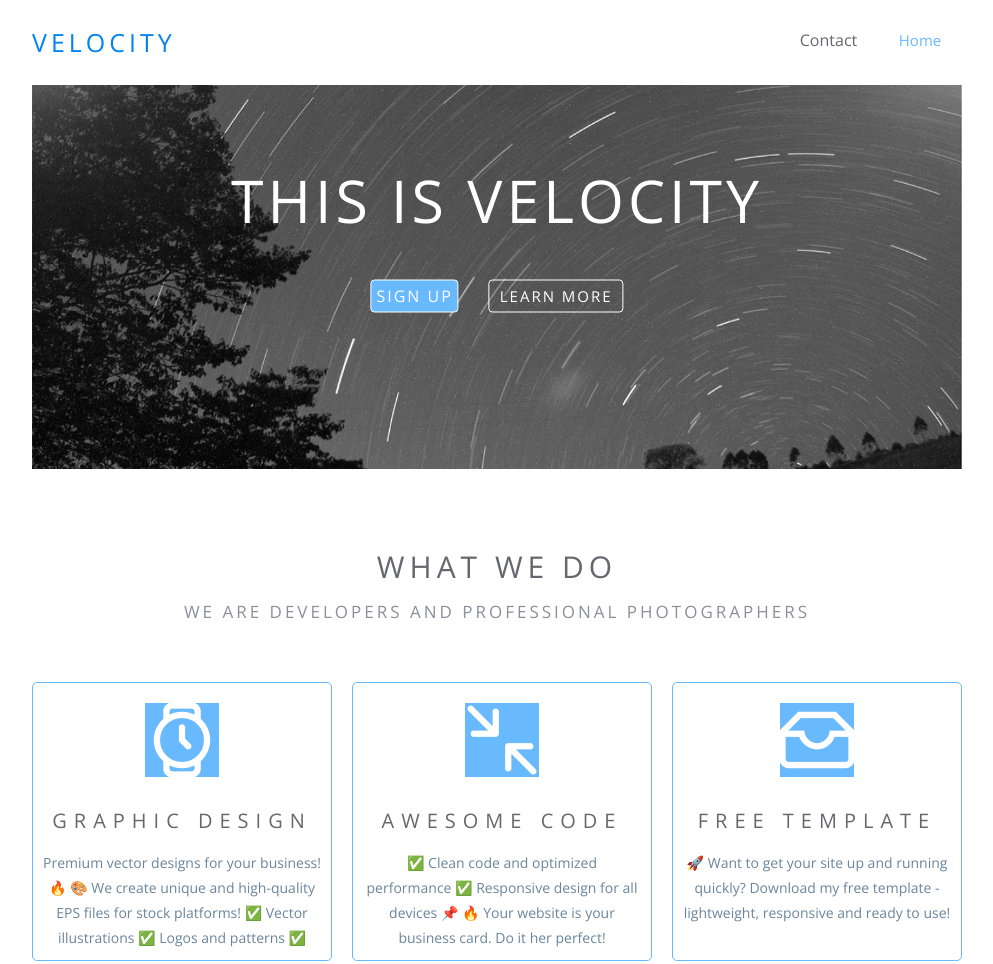
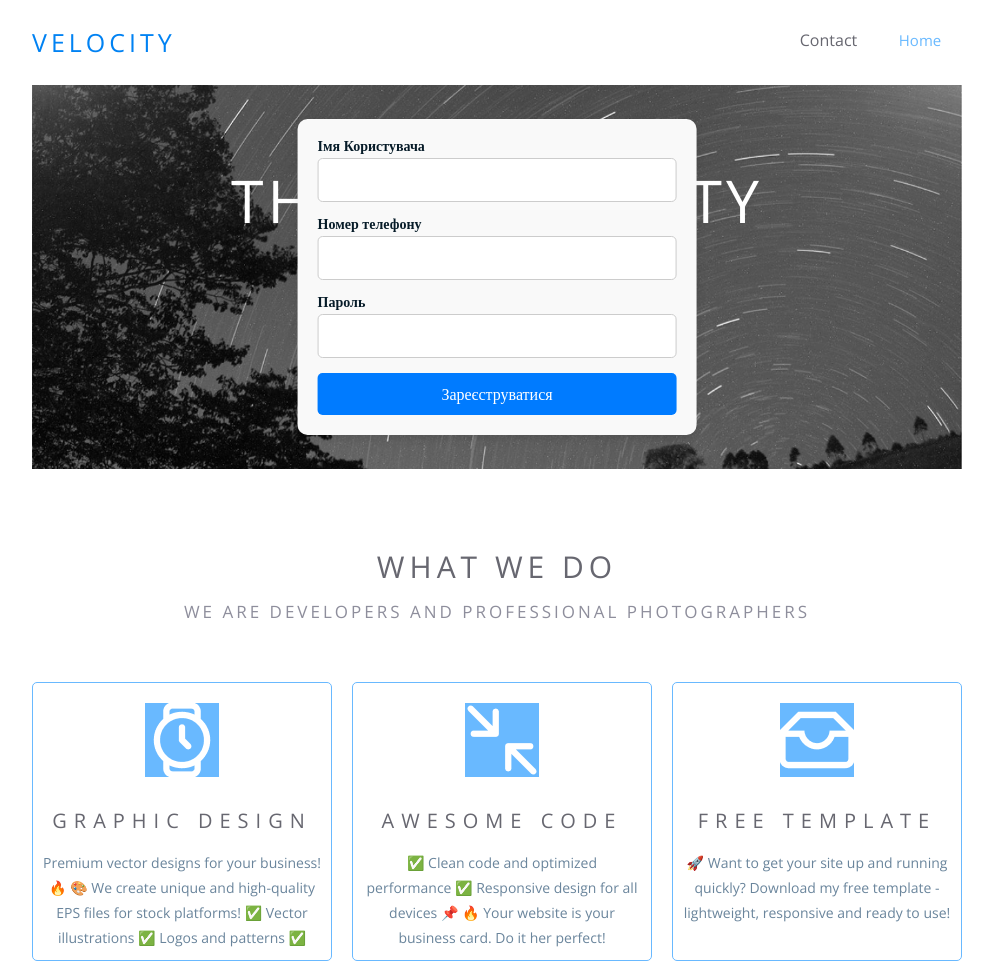
Before and after one commit to Levandovskiy/Project_Velocity, a plain HTML site: page index.html in a window 1280 px wide. Shown: the top 964 px of the page, without its empty margins (143-1136 px from the left). Drawn offline with nearby package versions, Linux system fonts and the light colour scheme.

Commit message:
add fotm register

```diff
--- a/index.html
+++ b/index.html
@@ -38,6 +38,46 @@
                 src="./img/header-img/header-img.png"
                 alt="header-img"
               />
+
+              <form action="/register" method="POST" class="registration-form">
+                <label class="registration-form__label" for="username"
+                  >Імя Користувача</label
+                >
+                <input
+                  class="registration-form__input"
+                  type="text"
+                  id="username"
+                  name="username"
+                  required
+                />
+
+                <label class="registration-form__label" for="phone"
+                  >Номер телефону</label
+                >
+                <input
+                  class="registration-form__input"
+                  type="tel"
+                  id="phone"
+                  name="phone"
+                  pattern="^\+?\d{10,15}$"
+                  required
+                  placeholder=""
+                />
+                <label class="registration-form__label" for="password"
+                  >Пароль</label
+                >
+                <input
+                  class="registration-form__input"
+                  type="text"
+                  id="password"
+                  name="password"
+                  required
+                />
+
+                <button class="registration-form__button" type="submit">
+                  Зареєструватися
+                </button>
+              </form>
               <p class="main__title">This is Velocity</p>
             </div>
             <div class="main__block_batton">
--- a/scss/main.scss
+++ b/scss/main.scss
@@ -66,6 +66,71 @@ body {
 
   @media (max-width: 450px) {
     font-size: 29px;
+  }
+}
+
+.registration-form {
+  max-width: 400px;
+  margin: 0 auto;
+  padding: 20px;
+  background: #f9f9f9;
+  border-radius: 10px;
+  box-shadow: 0 4px 10px rgba(0, 0, 0, 0.1);
+
+  position: absolute;
+  top: 50%;
+  left: 50%;
+  transform: translate(-50%, -50%);
+  z-index: 1;
+
+  &__label {
+    display: block;
+    font-weight: bold;
+    margin-bottom: 5px;
+  }
+  &__input {
+    width: 100%;
+    padding: 10px;
+    margin-bottom: 15px;
+    border: 1px solid #ccc;
+    border-radius: 5px;
+    font-size: 16px;
+    transition: border-color 0.3s ease;
+
+    &:focus {
+      border-color: #007bff;
+      outline: none;
+    }
+  }
+
+  &__button {
+    width: 100%;
+    padding: 10px;
+    background: #007bff;
+    color: white;
+    font-size: 16px;
+    border: none;
+    border-radius: 5px;
+    cursor: pointer;
+    transition: background 0.3s ease;
+
+    &:hover {
+      background: #0056b3;
+    }
+  }
+}
+
+/* Адаптивність */
+@media (max-width: 480px) {
+  .registration-form {
+    width: 90%; /* Робимо ширину більшою на маленьких екранах */
+    padding: 15px;
+    margin-top: 30px;
+  }
+
+  .registration-form__input,
+  .registration-form__button {
+    font-size: 14px; /* Трохи зменшуємо шрифти на вузьких екранах */
   }
 }
 
```
Also changed, not shown: css/main.css.
